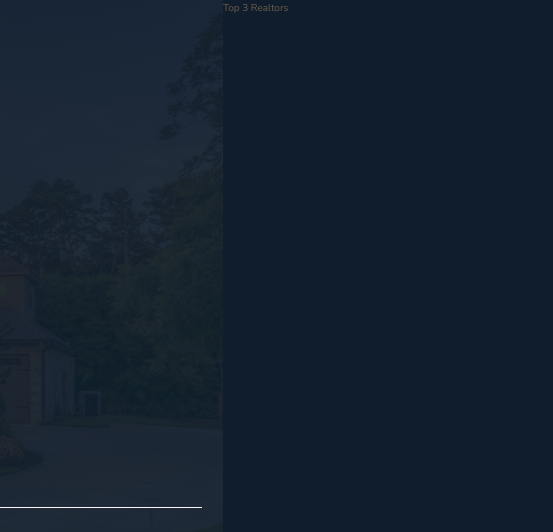
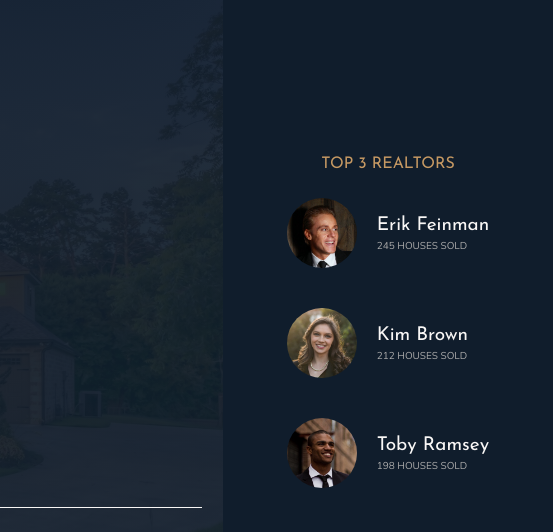
Before and after one commit to thomruns/NexterTKD, a website: page index.html in a window 1280 px wide. Shown: the top 532 px of the page, 727-1280 px from the left. Drawn offline with nearby package versions, Linux system fonts and the light colour scheme.

Commit message:
Realtor subsection of header completed

```diff
--- a/index.html
+++ b/index.html
@@ -31,7 +31,24 @@
         </header>
 
         <div class="realtors">
-            Top 3 Realtors
+            <h3 class="heading-3">Top 3 Realtors</h3>
+            <div class="realtors__list">
+                <img src="img/realtor-1.jpeg" alt="Realtor 1" class="realtors__img">
+                <div class="realtors__details">
+                    <h4 class="heading-4 heading-4--light">Erik Feinman</h4>
+                    <p class="realtors__sold">245 houses sold</p>
+                </div>
+                <img src="img/realtor-2.jpeg" alt="Realtor 2" class="realtors__img">
+                <div class="realtors__details">
+                        <h4 class="heading-4 heading-4--light">Kim Brown</h4>
+                        <p class="realtors__sold">212 houses sold</p>
+                    </div>
+                <img src="img/realtor-3.jpeg" alt="Realtor 3" class="realtors__img">
+                <div class="realtors__details">
+                        <h4 class="heading-4 heading-4--light">Toby Ramsey</h4>
+                        <p class="realtors__sold">198 houses sold</p>
+                    </div>
+            </div>
         </div>
 
         <section class="features">
--- a/sass/_realtors.scss
+++ b/sass/_realtors.scss
@@ -1,4 +1,41 @@
 .realtors {
     background-color: $color-secondary;
     grid-column: col-start 7 / full-end;
+    padding: 3rem;
+
+    display: grid;
+    align-content: center;
+    justify-content: center;
+    grid-row-gap: 2rem;
+    justify-items: center;
+
+    &__list {
+        display: grid;
+        grid-template-columns: min-content max-content;
+        grid-column-gap: 2rem;
+        grid-row-gap: 5vh;
+
+        align-items: center;
+
+
+    }
+
+    &__img {
+        width: 7rem;
+        border-radius: 50%;
+        display: block;
+
+    }
+
+    &__details {
+
+
+    }
+
+    &__sold {
+        text-transform: uppercase;
+        color: $color-grey-light-2;
+        margin-top: -3px;
+
+    }
 }
```
Also changed, not shown: css/style.css.
